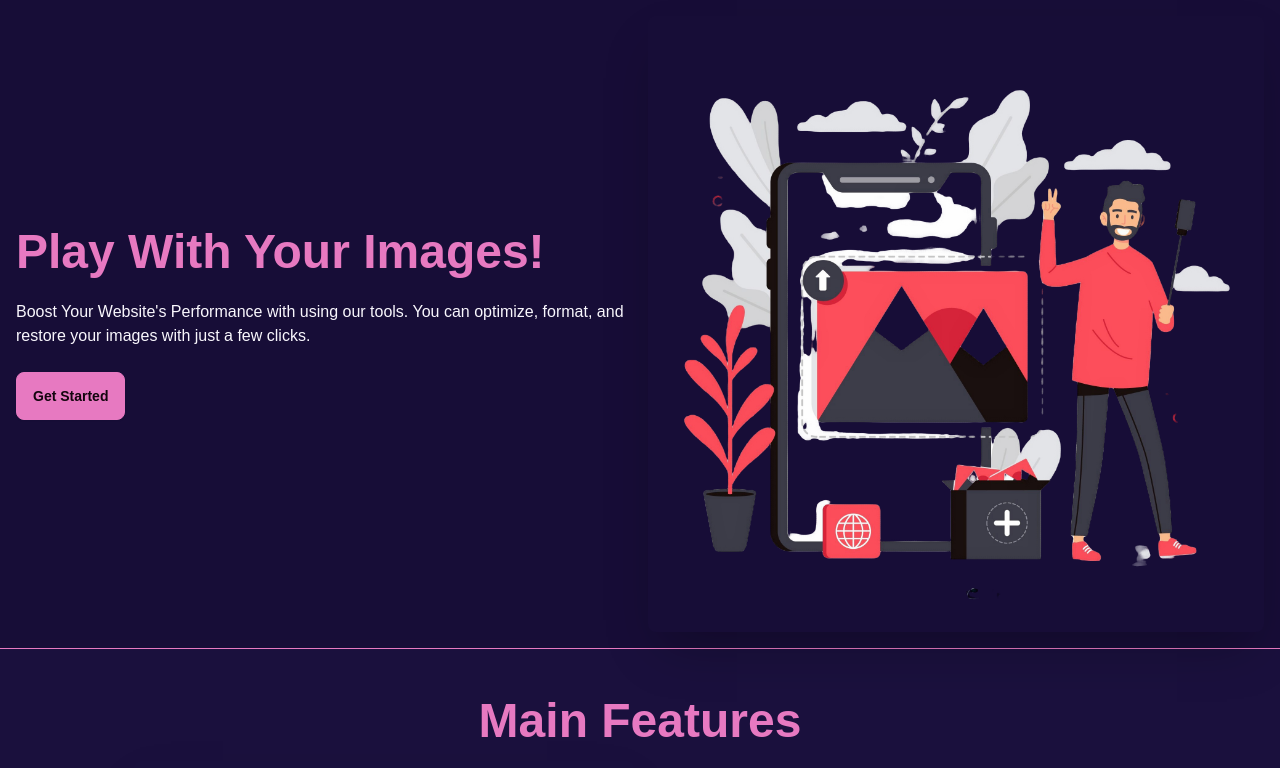
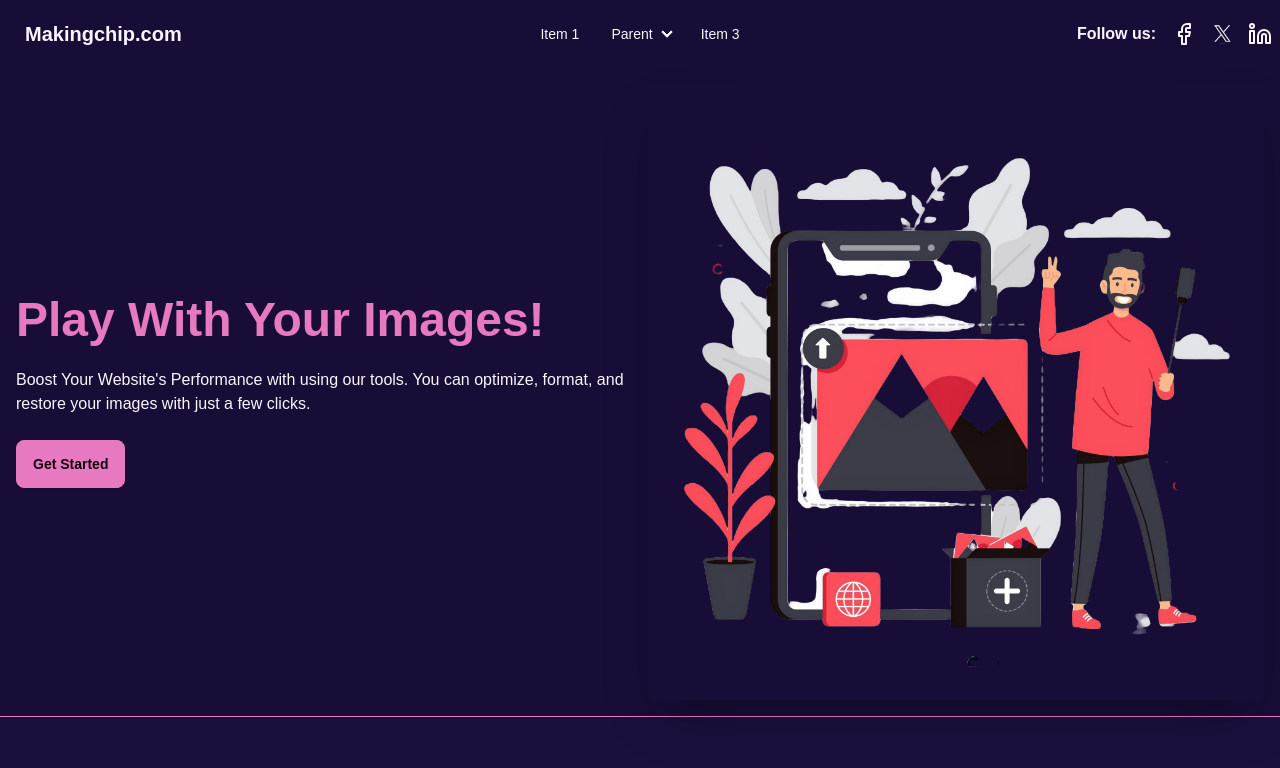
Before and after one commit to afnanhussain2002/making-chip, a Next.js app: page / in a window 1280 px wide. Shown: the top 768 px of the page. Built offline with nearby package versions, Linux system fonts and the light colour scheme.

Commit message:
change some code of layout page

```diff
--- a/src/app/layout.tsx
+++ b/src/app/layout.tsx
@@ -4,6 +4,10 @@ import "./globals.css";
 import { ClerkProvider } from "@clerk/nextjs";
 import Script from "next/script";
 import { GoogleAnalytics, GoogleTagManager } from "@next/third-parties/google";
+import Footer from "@/components/Footer";
+import { Facebook, Linkedin } from "lucide-react";
+import Image from "next/image";
+import XLogo from "@/images/x-logo.png"
 
 const geistSans = localFont({
   src: "./fonts/GeistVF.woff",
@@ -58,19 +62,93 @@ export default function RootLayout({
           <GoogleTagManager gtmId="GTM-M5QG48T6" />
         </head>
         <body
+
           data-theme={"synthwave"}
           className={`${geistSans.variable} ${geistMono.variable} antialiased`}
         >
+
           <noscript>
             <iframe
               src="https://www.googletagmanager.com/ns.html?id=GTM-M5QG48T6"
               height="0"
               width="0"
-              style={{display:"none",visibility:"hidden"}}
+              style={{ display: "none", visibility: "hidden" }}
             ></iframe>
           </noscript>
+          <div className="bg-base-200">
 
+          <div className="navbar bg-base-200 max-w-7xl mx-auto">
+    <div className="navbar-start">
+      <div className="dropdown">
+        <div tabIndex={0} role="button" className="btn btn-ghost lg:hidden">
+          <svg
+            xmlns="http://www.w3.org/2000/svg"
+            className="h-5 w-5"
+            fill="none"
+            viewBox="0 0 24 24"
+            stroke="currentColor">
+            <path
+              strokeLinecap="round"
+              strokeLinejoin="round"
+              strokeWidth="2"
+              d="M4 6h16M4 12h8m-8 6h16" />
+          </svg>
+        </div>
+        <ul
+          tabIndex={0}
+          className="menu menu-sm dropdown-content bg-base-100 rounded-box z-[1] mt-3 w-52 p-2 shadow">
+          <li><a>Item 1</a></li>
+          <li>
+            <a>Parent</a>
+            <ul className="p-2">
+              <li><a>Submenu 1</a></li>
+              <li><a>Submenu 2</a></li>
+            </ul>
+          </li>
+          <li><a>Item 3</a></li>
+        </ul>
+      </div>
+      <a href="/" className="btn btn-ghost text-xl">Makingchip.com</a>
+    </div>
+    <div className="navbar-center hidden lg:flex">
+      <ul className="menu menu-horizontal px-1">
+        <li><a>Item 1</a></li>
+        <li>
+          <details>
+            <summary>Parent</summary>
+            <ul className="p-2">
+              <li><a>Submenu 1</a></li>
+              <li><a>Submenu 2</a></li>
+            </ul>
+          </details>
+        </li>
+        <li><a>Item 3</a></li>
+      </ul>
+    </div>
+    <div className="navbar-end">
+    <div className="flex justify-center items-center gap-4">
+            <p className="font-bold">Follow us:</p>
+            <a href="https://www.facebook.com/iamafnanhussain" target="_blank">
+            <Facebook/>
+            </a>
+            <a href="https://x.com/MdAfnanHussain" target="_blank">
+           <Image
+           src={XLogo}
+           width={20}
+           height={30}
+           alt="x.com"
+           />
+            </a>
+            <a href="https://www.linkedin.com/in/md-afnan-hussain/" target="_blank">
+            <Linkedin/>
+            </a>
+
+          </div>
+    </div>
+  </div>
+          </div>
           {children}
+          <Footer/>
         </body>
       </html>
     </ClerkProvider>
```
